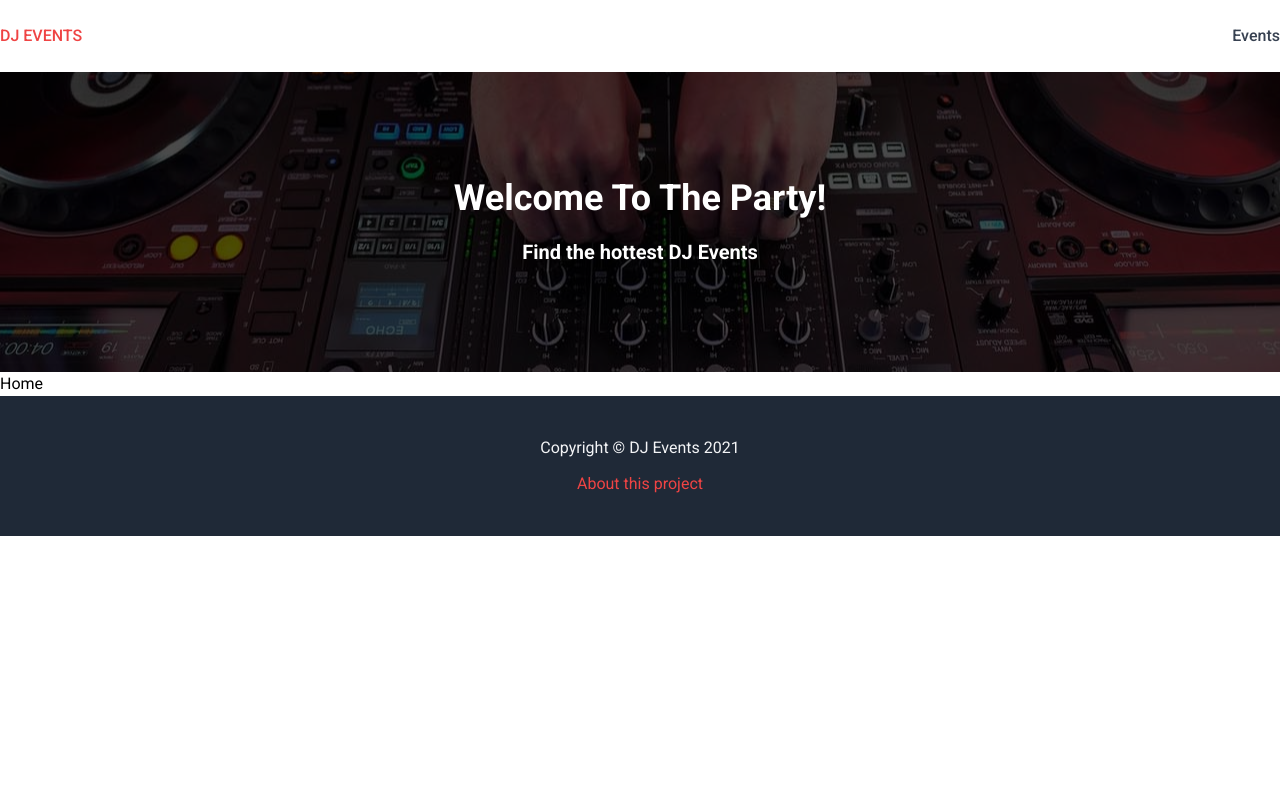
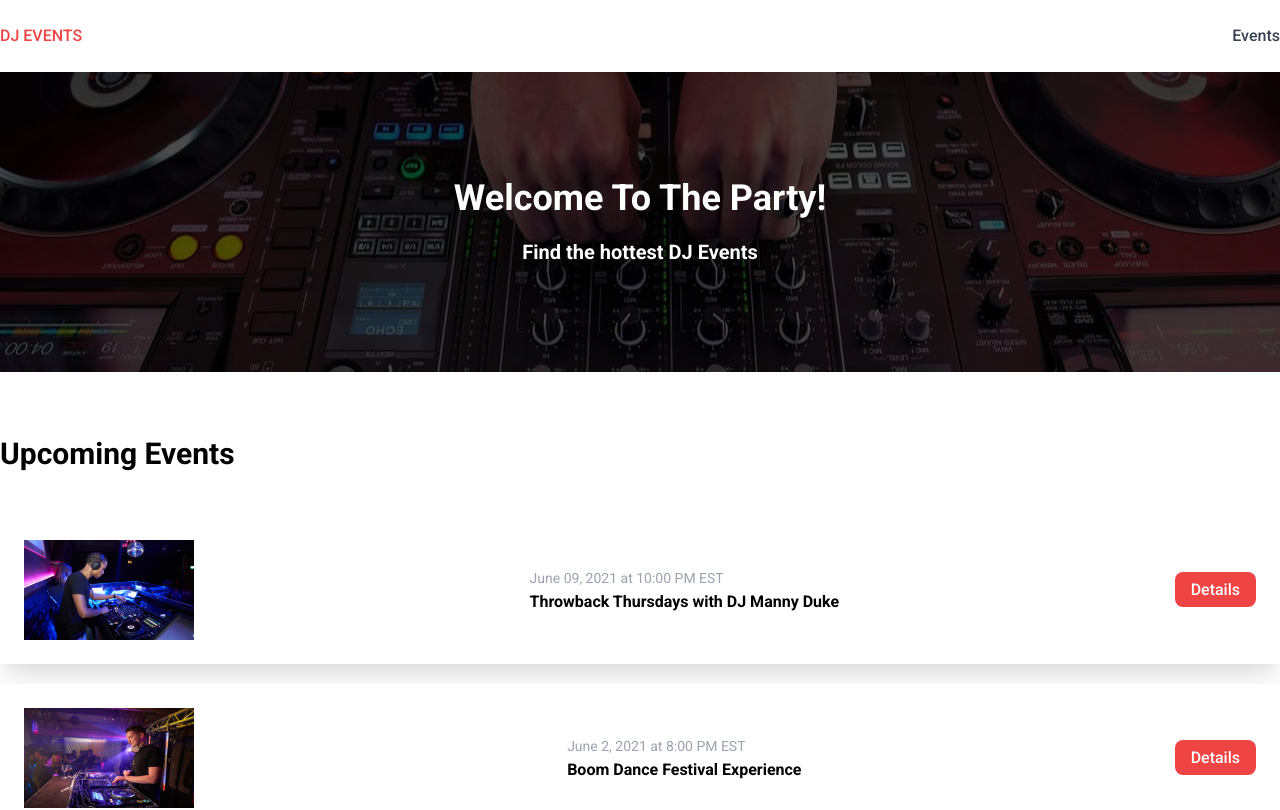
Before and after one commit to AngelinoVerhaeghe/Next-JS-DJ-Events, a Next.js app: page / in a window 1280 px wide. Shown: the top 810 px of the page. Built offline with nearby package versions, Linux system fonts and the light colour scheme; no server answers.

Commit message:
Displaying events and API routes

```diff
--- /dev/null
+++ b/components/EventItem.js
@@ -0,0 +1,32 @@
+import Link from "next/link";
+import Image from "next/image";
+
+function EventItem({ event }) {
+  return (
+    <div className="bg-white flex items-center justify-between shadow-xl my-5 p-6">
+      <div className="flex items-center">
+        <Image
+          src={event.image ? event.image : "/images/event-default.png"}
+          width={170}
+          height={100}
+        />
+      </div>
+      <div>
+        <span className="text-sm text-gray-400">
+          {event.date} at {event.time}
+        </span>
+        <h3 className="font-bold">{event.name}</h3>
+      </div>
+
+      <div>
+        <Link href={`/events/${event.slug}`}>
+          <a className="py-2 px-4 bg-red-500 rounded-lg text-white font-medium hover:bg-red-700 transition duration-200 ease-in-out">
+            Details
+          </a>
+        </Link>
+      </div>
+    </div>
+  );
+}
+
+export default EventItem;
--- a/components/Layout.js
+++ b/components/Layout.js
@@ -18,7 +18,7 @@ function Layout({ title, keywords, description, children }) {
       <Header />
       {/* Use router.pathname to set only on homepage */}
       {router.pathname === "/" && <Showcase />}
-      <div className="container mx-auto">{children}</div>
+      <div className="container mx-auto mt-10 mb-20">{children}</div>
       <Footer />
     </div>
   );
--- /dev/null
+++ b/config/index.js
@@ -0,0 +1,4 @@
+/* Set api url here => localhost OR for production a .env*/
+
+export const API_URL =
+  process.env.NEXT_PUBLIC_API_URL || "http://localhost:3000";
--- a/jsconfig.json
+++ b/jsconfig.json
@@ -5,7 +5,8 @@
     "baseUrl": ".",
     "paths": {
       "@/components/*": ["components/*"],
-      "@/styles/*": ["styles/*"]
+      "@/styles/*": ["styles/*"],
+      "@/config/*": ["config/*"]
     }
   }
 }
--- /dev/null
+++ b/pages/api/events/[slug].js
@@ -0,0 +1,13 @@
+const { events } = require("./data.json");
+
+export default (req, res) => {
+  /* Single Event */
+  const singleEvent = events.filter((event) => event.slug === req.query.slug);
+  /*  Limited methods to only a GET */
+  if (req.method === "GET") {
+    res.status(200).json(singleEvent);
+  } else {
+    res.setHeader("Allow", ["GET"]);
+    res.status(405).json({ message: `Method ${req.method} is not allowed` });
+  }
+};
--- /dev/null
+++ b/pages/api/events/data.json
@@ -0,0 +1,76 @@
+{
+  "events": [
+    {
+      "id": "1",
+      "name": "Throwback Thursdays with DJ Manny Duke",
+      "slug": "throwback-thursdays-with-dj-manny-duke",
+      "venue": "Horizon Club",
+      "address": "919 3rd Ave New York, New York(NY), 10022",
+      "performers": "DJ Manny Duke",
+      "date": "June 09, 2021",
+      "time": "10:00 PM EST",
+      "description": "Featuring deep cuts, party anthems and remixes nostalgic songs from two of the best decades of music with the very best music from the 90's and 2000's",
+      "image": "/images/sample/event1.jpg"
+    },
+    {
+      "id": "2",
+      "name": "Boom Dance Festival Experience",
+      "slug": "boom-dance-festival-experience",
+      "venue": "Blackjacks",
+      "address": "966 Lexington Ave New York, New York(NY), 10021",
+      "performers": "DJ LUCK & MC NEAT, NICKY BLACKMARKET, DJ NICKY BLACKMARKET, RATPACK",
+      "date": "June 2, 2021",
+      "time": "8:00 PM EST",
+      "description": "It's looking more and more like we will be seeing events return in the summer! To celebrate this we are arranging a festival experience to say good bye to lock down! We will also be celebrating the fact Zoom Dance is one year old!",
+      "image": "/images/sample/event2.jpg"
+    },
+    {
+      "id": "3",
+      "name": "Encore Night Boat Party",
+      "slug": "encore-night-boat-party",
+      "venue": "Encore",
+      "address": "675 Water St New York, New York(NY), 10002",
+      "performers": "Bad Boy Bill",
+      "date": "June 11, 2021",
+      "time": "7:00 PM EST",
+      "description": "Who is ready to party? I mean in the middle of the water, a boat with good music and drinks. If thats you then you have made it to the right place.",
+      "image": "/images/sample/event3.jpg"
+    },
+    {
+      "id": "4",
+      "name": "Jam Concert Live",
+      "slug": "jam-concert-live",
+      "venue": "Club Ozone",
+      "address": "70 W 115th St New York, New York(NY), 10026",
+      "performers": "DJ RNB",
+      "date": "June 20, 2021",
+      "time": "10:00 PM EST",
+      "description": "The most diverse dj on the east coast, DJ RNB team up once again to bring you the next installment in the high energy, Jam Concert Live series!",
+      "image": "/images/sample/event4.jpg"
+    },
+    {
+      "id": "5",
+      "name": "UnMute Rock Festival",
+      "slug": "unmute-rock-festival",
+      "venue": "Studio 54",
+      "address": "55 La Salle St #12K New York, New York(NY), 10027",
+      "performers": "Big Wednesday, Black Pyre, Calling Apollo",
+      "date": "June 30, 2021",
+      "time": "8:00 PM EST",
+      "description": "With bands from around the UK ready to send the roof into orbit, get ready for the loudest Welsh festival: the inaugural UnMute 2021.",
+      "image": "/images/sample/event5.jpg"
+    },
+    {
+      "id": "6",
+      "name": "Soul Kitchen Party",
+      "slug": "soul-kitchen-party",
+      "venue": "Onyx Club",
+      "address": "60 Gramercy Park N #2 New York, New York(NY), 10010",
+      "performers": "A-Trak, Nightmares on Wax, Rakim, Jay Electronica",
+      "date": "July 2, 2021",
+      "time": "8:00 PM EST",
+      "description": "Dope party which features Hip Hop legends, emerging artists and world-class turntablists",
+      "image": "/images/sample/event6.jpg"
+    }
+  ]
+}
--- /dev/null
+++ b/pages/api/events/index.js
@@ -0,0 +1,11 @@
+const { events } = require("./data.json");
+
+export default (req, res) => {
+  /*  Limited methods to only a GET */
+  if (req.method === "GET") {
+    res.status(200).json(events);
+  } else {
+    res.setHeader("Allow", ["GET"]);
+    res.status(405).json({ message: `Method ${req.method} is not allowed` });
+  }
+};
--- a/pages/api/hello.js
+++ /dev/null
@@ -1,5 +0,0 @@
-// Next.js API route support: https://nextjs.org/docs/api-routes/introduction
-
-export default (req, res) => {
-  res.status(200).json({ name: 'John Doe' })
-}
--- a/pages/events/index.js
+++ b/pages/events/index.js
@@ -1,11 +1,34 @@
 import Layout from "@/components/Layout";
+import EventItem from "@/components/EventItem";
+import { API_URL } from "@/config/index";
 
-function EventsPage() {
+function EventsPage({ events }) {
   return (
     <Layout>
-      <h1>My Events</h1>
+      <h1 className="font-bold text-3xl py-6">Events</h1>
+      {/* Show no events to page if length === 0 */}
+      {events.length === 0 && <h3>No events to show</h3>}
+
+      {/* Foreach loop events with .map() + key*/}
+      {events.map((event) => (
+        <EventItem key={event.id} event={event} />
+      ))}
     </Layout>
   );
 }
 
 export default EventsPage;
+
+export async function getStaticProps() {
+  /* Make contact with api route */
+
+  const response = await fetch(`${API_URL}/api/events`);
+  const events = await response.json();
+
+  return {
+    props: {
+      events,
+    },
+    revalidate: 1,
+  };
+}
--- a/pages/index.js
+++ b/pages/index.js
@@ -1,8 +1,45 @@
 import Layout from "@/components/Layout";
-export default function HomePage() {
+import EventItem from "@/components/EventItem";
+import { API_URL } from "@/config/index";
+import Link from "next/link";
+
+function HomePage({ events }) {
   return (
     <Layout>
-      <h1>Home</h1>
+      <h1 className="font-bold text-3xl py-6">Upcoming Events</h1>
+      {/* Show no events to page if length === 0 */}
+      {events.length === 0 && <h3>No events to show</h3>}
+
+      {/* Foreach loop events with .map() + key*/}
+      {events.map((event) => (
+        <EventItem key={event.id} event={event} />
+      ))}
+
+      {/* Button to go all events */}
+      {events.length > 0 && (
+        <div className="mt-10">
+          <Link href="/events">
+            <a className="py-2 px-4 bg-gray-600 rounded-lg text-white font-medium hover:bg-gray-800 transition duration-200 ease-in-out">
+              View All Events
+            </a>
+          </Link>
+        </div>
+      )}
     </Layout>
   );
 }
+
+export default HomePage;
+
+export async function getStaticProps() {
+  /* Make contact with api route */
+
+  const response = await fetch(`${API_URL}/api/events`);
+  const events = await response.json();
+
+  return {
+    /* Show only 3 events on homepage with slice() */
+    props: { events: events.slice(0, 3) },
+    revalidate: 1,
+  };
+}
```
